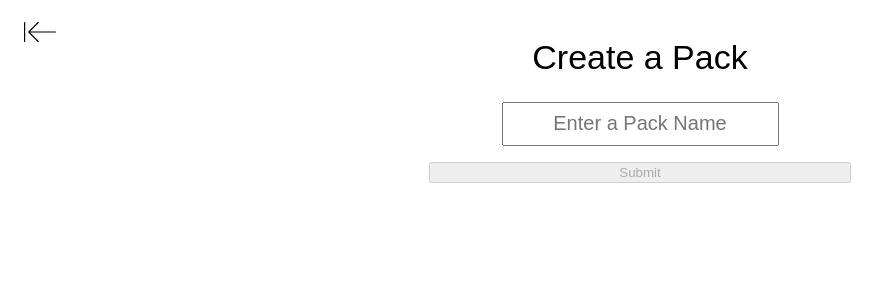
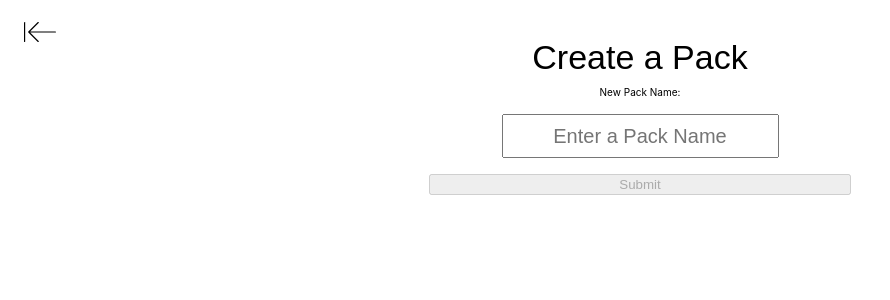
Before and after one commit to jenningst/flashcards, a React (Create React App) app in the folder client/: page /create-pack in a window 1280 px wide. Shown: the top 300 px of the page, without its empty margins (0-890 px from the left). Built offline with nearby package versions, Linux system fonts and the light colour scheme.

Commit message:
Refactors ComposePack unit tests
- Switching spec to use react-testing-library to be consistent with
all other unit tests
- Removes enzyme dependencies and adds react-testing-library in its
place
- Adds renderComponent helper
- Refactors unit tests to leverage react-testing-library

```diff
--- a/client/src/components/ComposePack.js
+++ b/client/src/components/ComposePack.js
@@ -20,8 +20,10 @@ function ComposePack() {
       </header>
       <section className="ComposePackWrapper__form">
         <Title1 className="ComposePackWrapper__title">Create a Pack</Title1>
+        <label htmlFor="pack-input-name">New Pack Name: </label>
         <input
           className="ComposePackWrapper__input-name"
+          id="pack-input-name"
           placeholder="Enter a Pack Name"
           name="packname"
           value={packName}
```
Also changed, not shown: 1 other file (tests, documents, lock files or other folders).
